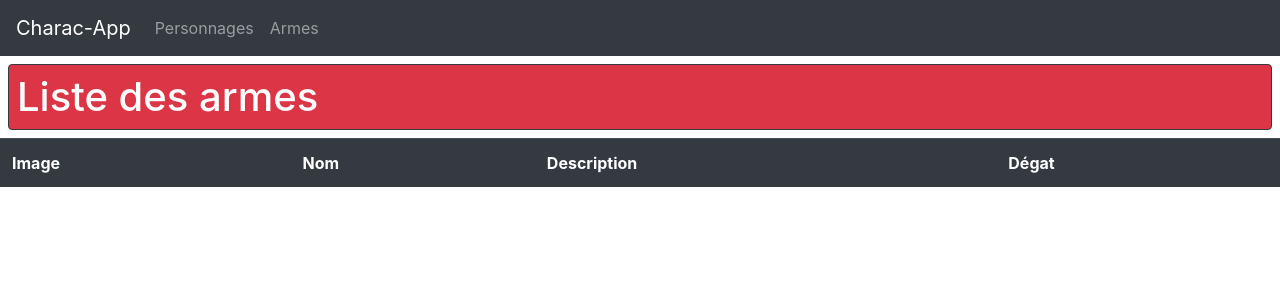
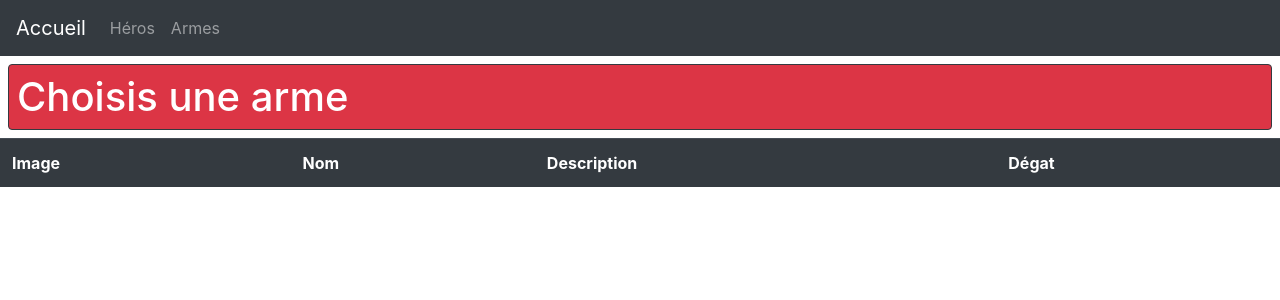
Before and after one commit to DimitriKft/character_app, a Symfony app: template templates/weapon/weapons.html.twig in a window 1280 px wide. Shown: the top 300 px of the page. Run offline with Twig, Linux system fonts and the light colour scheme; the template is opened without the code that fills it, so the values that code supplies are empty; some libraries are stand-ins or nearby versions.

Commit message:
edit texté

```diff
--- a/templates/menu.html.twig
+++ b/templates/menu.html.twig
@@ -1,12 +1,12 @@
 <nav class="navbar navbar-expand-lg navbar-dark bg-dark">
-  <a class="navbar-brand" href="{{ path("accueil") }}">Charac-App</a>
+  <a class="navbar-brand" href="{{ path("accueil") }}">Accueil</a>
   <button class="navbar-toggler" type="button" data-toggle="collapse" data-target="#navbarSupportedContent" aria-controls="navbarSupportedContent" aria-expanded="false" aria-label="Toggle navigation">
     <span class="navbar-toggler-icon"></span>
   </button>
   <div class="collapse navbar-collapse" id="navbarSupportedContent">
     <ul class="navbar-nav mr-auto">
       <li class="nav-item">
-        <a class="nav-link" href="{{  path("personnages")  }}">Personnages</a>
+        <a class="nav-link" href="{{  path("personnages")  }}">Héros</a>
       </li>
         <li class="nav-item">
         <a class="nav-link" href="{{  path("weapons")  }}">Armes</a>
--- a/templates/personnage/persos.html.twig
+++ b/templates/personnage/persos.html.twig
@@ -3,7 +3,7 @@
 {% block title %}Personnages{% endblock %}
 
 {% block monTitre %}
-Liste des personnages
+Choisis ton héros
 {% endblock %}
 
 {% block body %}
--- a/templates/weapon/weapon.html.twig
+++ b/templates/weapon/weapon.html.twig
@@ -9,7 +9,7 @@ Armes {{ weapon.nom }}
 {% block body %}
     <div class="row">
         <div class="col-2">
-            <img src="{{asset('images/armes/' ~ weapon.nom|replace({'é':'e'}) ~ '.png')}}">
+            <img src="{{asset('images/armes/' ~ weapon.nom|replace({'é':'e'})g ~ '.png')}}">
             <h2>{{ weapon.nom}}</h2>
             <h5>Description : {{ weapon.description }}</h5>
             <p>{{ weapon.degat }}</p>
--- a/templates/weapon/weapons.html.twig
+++ b/templates/weapon/weapons.html.twig
@@ -3,7 +3,7 @@
 {% block title %}Personnages{% endblock %}
 
 {% block monTitre %}
-Liste des armes
+Choisis une arme
 {% endblock %}
 
 {% block body %}
```
